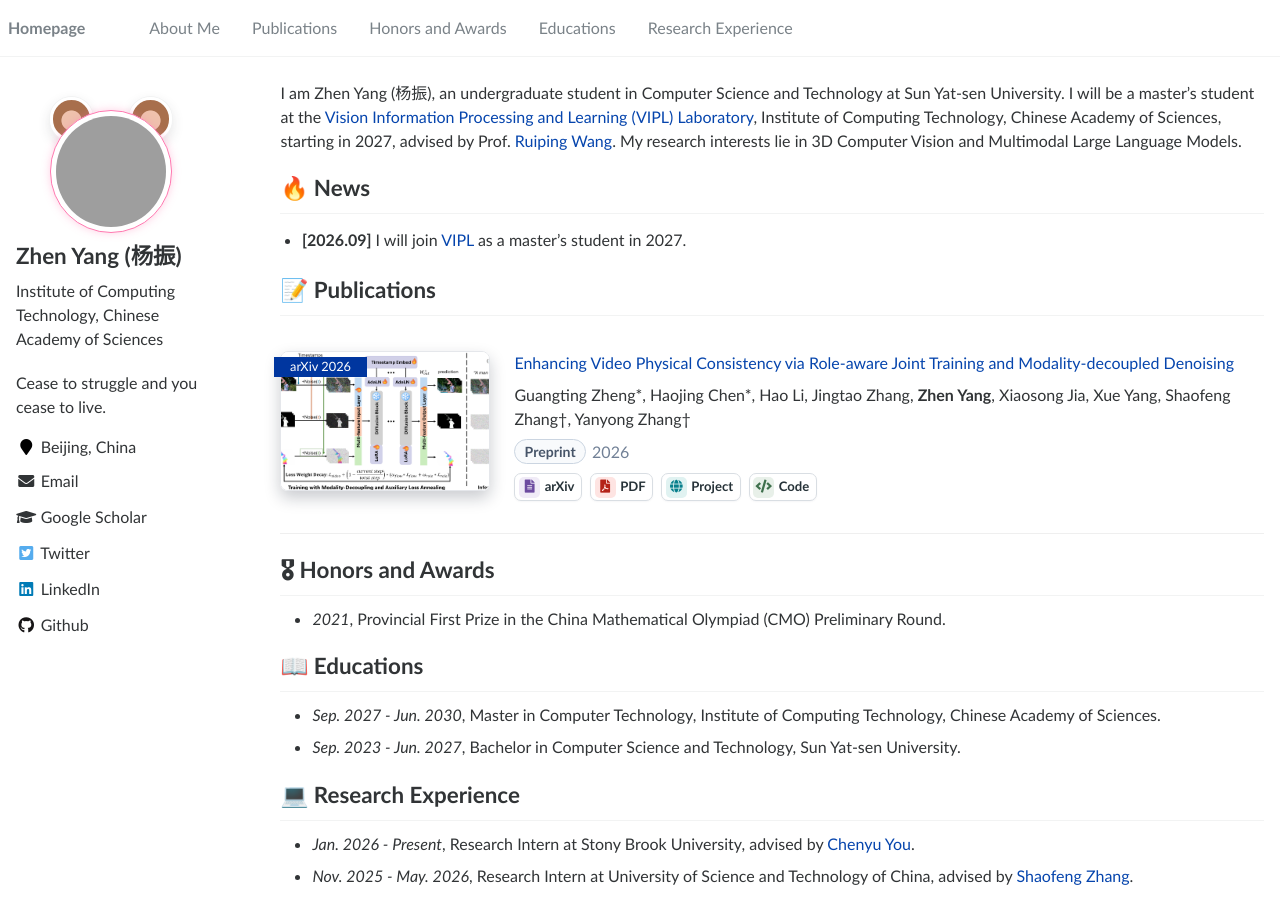
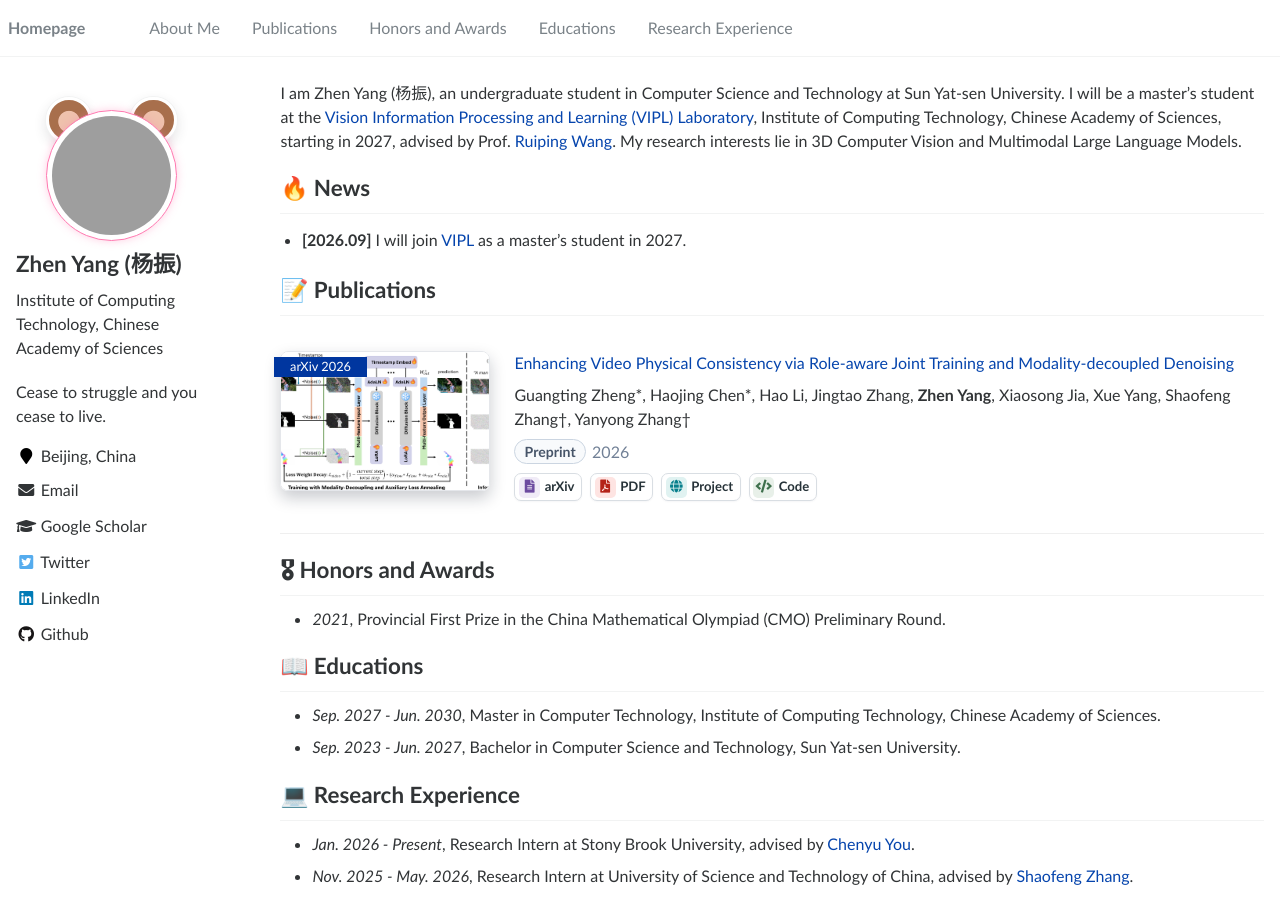
Before and after one commit to MichaelYeung2004/michaelyeung2004.github.io, a Jekyll site: the page built from _pages/about.md, in a window 1280 px wide. Built offline with Jekyll 4.4.1, drawn with Linux system fonts in a browser that asks for light colours; grey boxes are pictures that could not be loaded.

```diff
--- a/_sass/_sidebar.scss
+++ b/_sass/_sidebar.scss
@@ -141,15 +141,15 @@
   }
 
   @include breakpoint($large) {
-    width: 122.5px;
+    width: 131.25px;
     margin: 14px auto 0;
 
     &::before,
     &::after {
-      top: -12.6px;
-      width: 43.4px;
-      height: 43.4px;
-      border-width: 3.5px;
+      top: -13.5px;
+      width: 46.5px;
+      height: 46.5px;
+      border-width: 3.75px;
       box-shadow: 0 0 0 1px $border-color, 0 5px 13px rgba(49, 52, 54, 0.14);
     }
 
```
